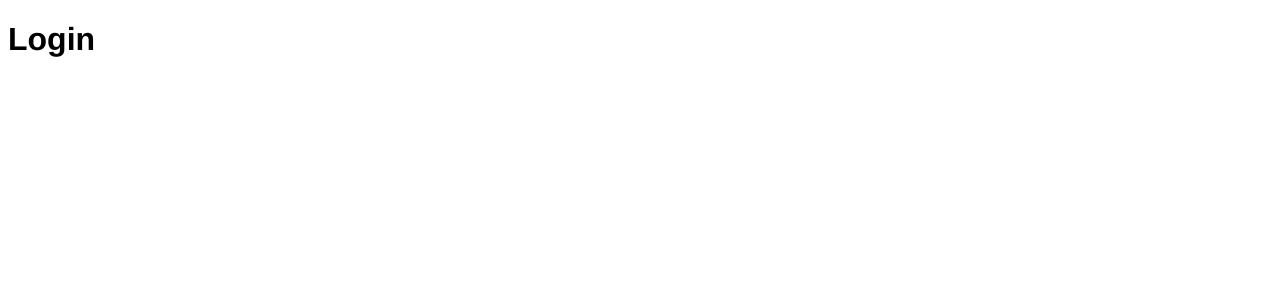
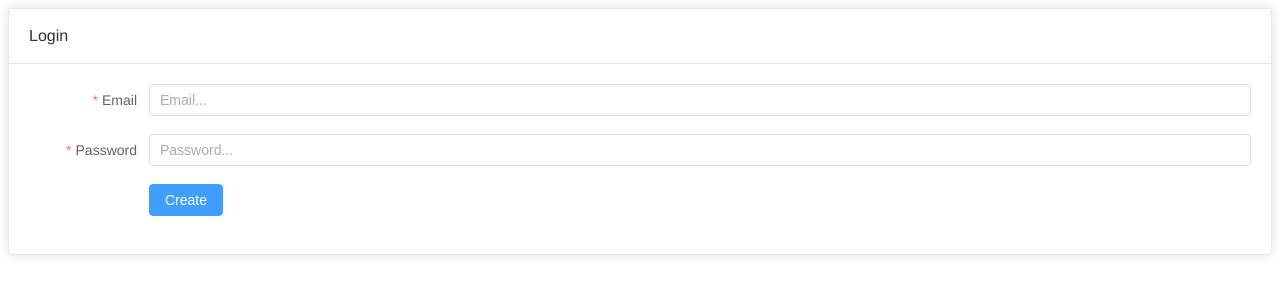
Before and after one commit to tbson/base-php, a Vue app in the folder frontend/: page /login in a window 1280 px wide. Shown: the top 300 px of the page. Built offline with nearby package versions, Linux system fonts and the light colour scheme.

Commit message:
Prepare form.

```diff
--- a/frontend/src/component/auth/Login.vue
+++ b/frontend/src/component/auth/Login.vue
@@ -1,7 +1,16 @@
-<script setup></script>
+<script setup>
+import LoginForm from "component/auth/form/LoginForm.vue";
+</script>
 
 <template>
-    <div>
-        <h1>Login</h1>
-    </div>
+    <el-card class="box-card">
+        <template #header>
+            <div class="card-header">
+                <span>Login</span>
+            </div>
+        </template>
+        <template #default>
+            <LoginForm />
+        </template>
+    </el-card>
 </template>
--- /dev/null
+++ b/frontend/src/component/auth/form/LoginForm.vue
@@ -0,0 +1,67 @@
+<script setup>
+import { reactive, ref } from "vue";
+
+const formRef = ref();
+
+// do not use same name with ref
+const form = reactive({
+    email: "",
+    password: ""
+});
+
+const rules = reactive({
+    email: [
+        { required: true, message: "Please input your email", trigger: "blur" },
+        {
+            type: "email",
+            message: "Please input correct email address",
+            trigger: ["blur", "change"]
+        }
+    ],
+    password: [
+        { required: true, message: "Please input your password", trigger: "blur" },
+        {
+            min: 6,
+            message: "Password must be at least 6 characters",
+            trigger: ["blur", "change"]
+        }
+    ]
+});
+
+const submitForm = async (formEl) => {
+    if (!formEl) return;
+    await formEl.validate((valid, fields) => {
+        if (valid) {
+            console.log("submit!");
+        } else {
+            console.log("error submit!", fields);
+        }
+    });
+};
+</script>
+
+<template>
+    <el-form
+        ref="formRef"
+        :model="form"
+        :rules="rules"
+        label-width="120px"
+        @submit.prevent="submitForm(formRef)"
+    >
+        <el-form-item label="Email" prop="email">
+            <el-input v-model="form.email" type="email" placeholder="Email..." />
+        </el-form-item>
+
+        <el-form-item label="Password" prop="password">
+            <el-input
+                v-model="form.password"
+                type="password"
+                placeholder="Password..."
+            />
+        </el-form-item>
+
+        <el-form-item>
+            <el-button type="primary" native-type="submit">Create</el-button>
+        </el-form-item>
+    </el-form>
+</template>
--- a/frontend/src/style/main.css
+++ b/frontend/src/style/main.css
@@ -3,3 +3,55 @@ body {
     font-family: "Helvetica Neue", Helvetica, "PingFang SC", "Hiragino Sans GB",
         "Microsoft YaHei", "微软雅黑", Arial, sans-serif;
 }
+
+.relative {
+    position: relative;
+}
+
+.content {
+    padding: 5px;
+}
+
+.pointer {
+    cursor: pointer;
+}
+
+.right {
+    text-align: right;
+}
+
+.flex-right {
+    justify-content: flex-end;
+}
+
+.float-right {
+    float: right;
+}
+
+.strong {
+    front-weight: 400;
+}
+
+.center {
+    text-align: center;
+}
+
+.left {
+    text-align: left;
+}
+
+.red {
+    color: red;
+}
+
+.green {
+    color: green;
+}
+
+.blue {
+    color: blue;
+}
+
+.full-width {
+    width: 100%;
+}
```
